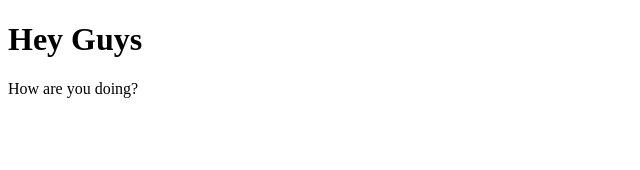
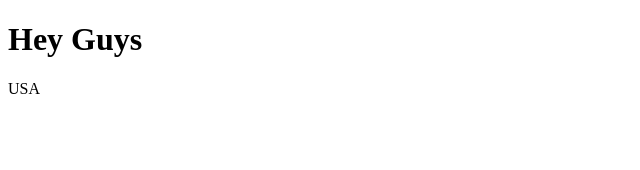
Before and after one commit to nastanford/components101, an Angular app: page / in a window 1280 px wide. Shown: the top 170 px of the page, without its empty margins (0-640 px from the left). Built offline with nearby package versions, Linux system fonts and the light colour scheme.

Commit message:
Using an object in the Component.

```diff
--- a/src/app/app.component.ts
+++ b/src/app/app.component.ts
@@ -6,10 +6,16 @@ import { Component } from '@angular/core';
   template: `
 
   <h1>Hey Guys</h1>
-  <p>How are you doing?</p>
+  <p>{{myObject.location}}</p>
   `,
 styleUrls: ['./app.component.css']
 })
 export class AppComponent {
-  title = 'app works!';
+ // title = 'app works!';
+  myObject = {
+    gender: 'male',
+    age: 33,
+    location: 'USA'
+  }
+
 }
```
